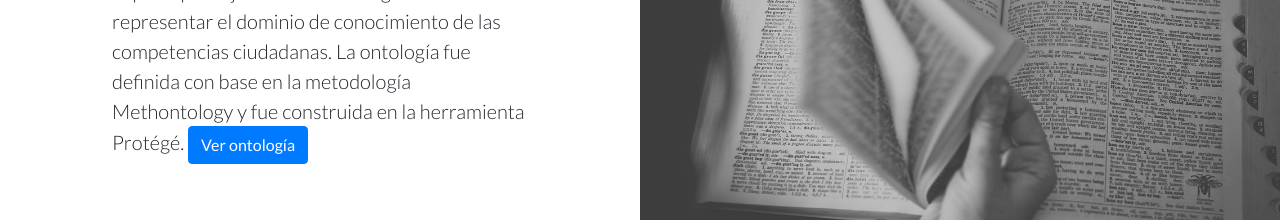
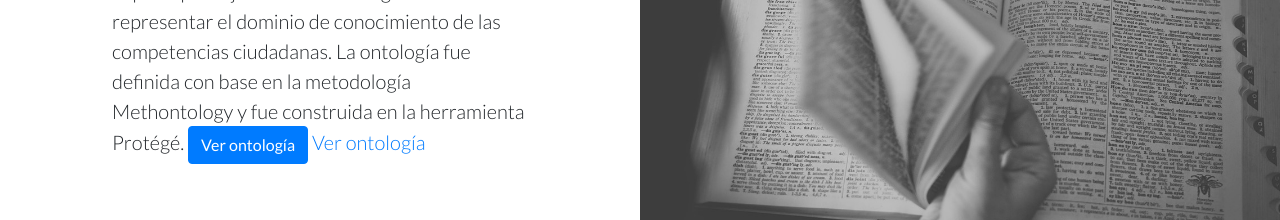
Before and after one commit to researchcode/abss_socialsimulation, a website: page ABSS/index.html in a window 1280 px wide. Shown: the part 1280-1500 px from the top of the page. Drawn offline with Linux system fonts and the light colour scheme.

Commit message:
Enlace ontologia
Se agrega enlace de la ontologia

```diff
--- a/ABSS/index.html
+++ b/ABSS/index.html
@@ -99,6 +99,7 @@
             <button class="btn btn-primary" data-toggle="modal" class="modal-body" data-target="#exampleModal">
               Ver ontología
             </button>
+            <a href="/ontologia/CompetenciasCiudadanas.owl" target="_blank">Ver ontología</a>
           </p>
         </div>
       </div>
```
